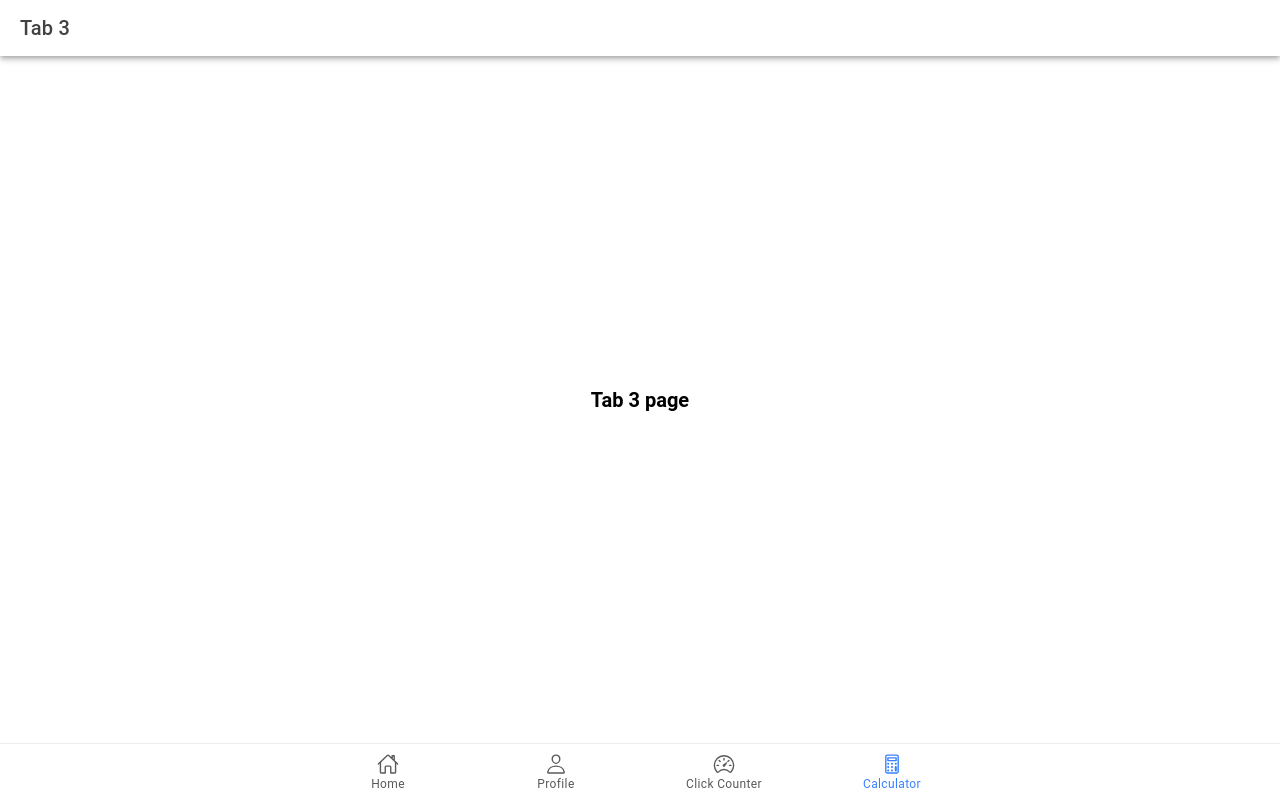
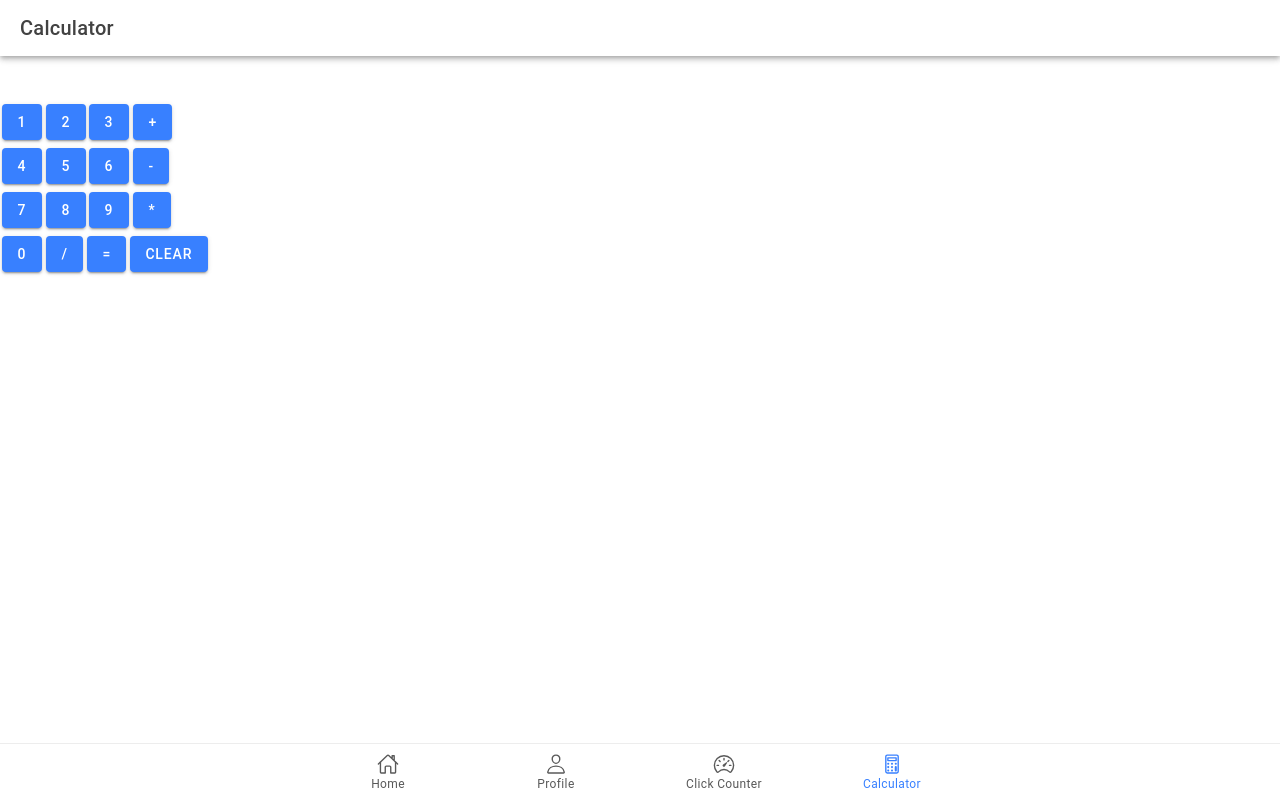
Before and after one commit to Danielnisir/ion-t-susana, a React (Vite) app: page /tab3 in a window 1280 px wide. Built offline with nearby package versions, Linux system fonts and the light colour scheme.

Commit message:
added calculator to Tab3tsx

```diff
--- a/src/pages/Tab3.tsx
+++ b/src/pages/Tab3.tsx
@@ -1,22 +1,60 @@
-import { IonContent, IonHeader, IonPage, IonTitle, IonToolbar } from '@ionic/react';
-import ExploreContainer from '../components/ExploreContainer';
+import React, { useState } from 'react';
+import { IonContent, IonHeader, IonPage, IonTitle, IonToolbar, IonInput, IonButton } from '@ionic/react';
 import './Tab3.css';
 
 const Tab3: React.FC = () => {
+  const [expression, setExpression] = useState('');
+
+  const buttonClick = (value: string) => {
+    setExpression(prevExpression => prevExpression + value);
+  };
+
+  const clearExpression = () => {
+    setExpression('');
+  };
+
+  const calculateResult = () => {
+    try {
+      const result = eval(expression);
+      setExpression(result.toString());
+    } catch (error) {
+      setExpression('Error');
+    }
+  };
+
   return (
     <IonPage>
       <IonHeader>
         <IonToolbar>
-          <IonTitle>Tab 3</IonTitle>
+          <IonTitle>Calculator</IonTitle>
         </IonToolbar>
       </IonHeader>
       <IonContent fullscreen>
-        <IonHeader collapse="condense">
-          <IonToolbar>
-            <IonTitle size="large">Tab 3</IonTitle>
-          </IonToolbar>
-        </IonHeader>
-        <ExploreContainer name="Tab 3 page" />
+        <IonInput value={expression} readonly={true} />
+        <div>
+          <IonButton onClick={() => buttonClick('1')}>1</IonButton>
+          <IonButton onClick={() => buttonClick('2')}>2</IonButton>
+          <IonButton onClick={() => buttonClick('3')}>3</IonButton>
+          <IonButton onClick={() => buttonClick('+')}>+</IonButton>
+        </div>
+        <div>
+          <IonButton onClick={() => buttonClick('4')}>4</IonButton>
+          <IonButton onClick={() => buttonClick('5')}>5</IonButton>
+          <IonButton onClick={() => buttonClick('6')}>6</IonButton>
+          <IonButton onClick={() => buttonClick('-')}>-</IonButton>
+        </div>
+        <div>
+          <IonButton onClick={() => buttonClick('7')}>7</IonButton>
+          <IonButton onClick={() => buttonClick('8')}>8</IonButton>
+          <IonButton onClick={() => buttonClick('9')}>9</IonButton>
+          <IonButton onClick={() => buttonClick('*')}>*</IonButton>
+        </div>
+        <div>
+          <IonButton onClick={() => buttonClick('0')}>0</IonButton>
+          <IonButton onClick={() => buttonClick('/')}>/</IonButton>
+          <IonButton onClick={calculateResult}>=</IonButton>
+          <IonButton onClick={clearExpression}>Clear</IonButton>
+        </div>
       </IonContent>
     </IonPage>
   );
```
